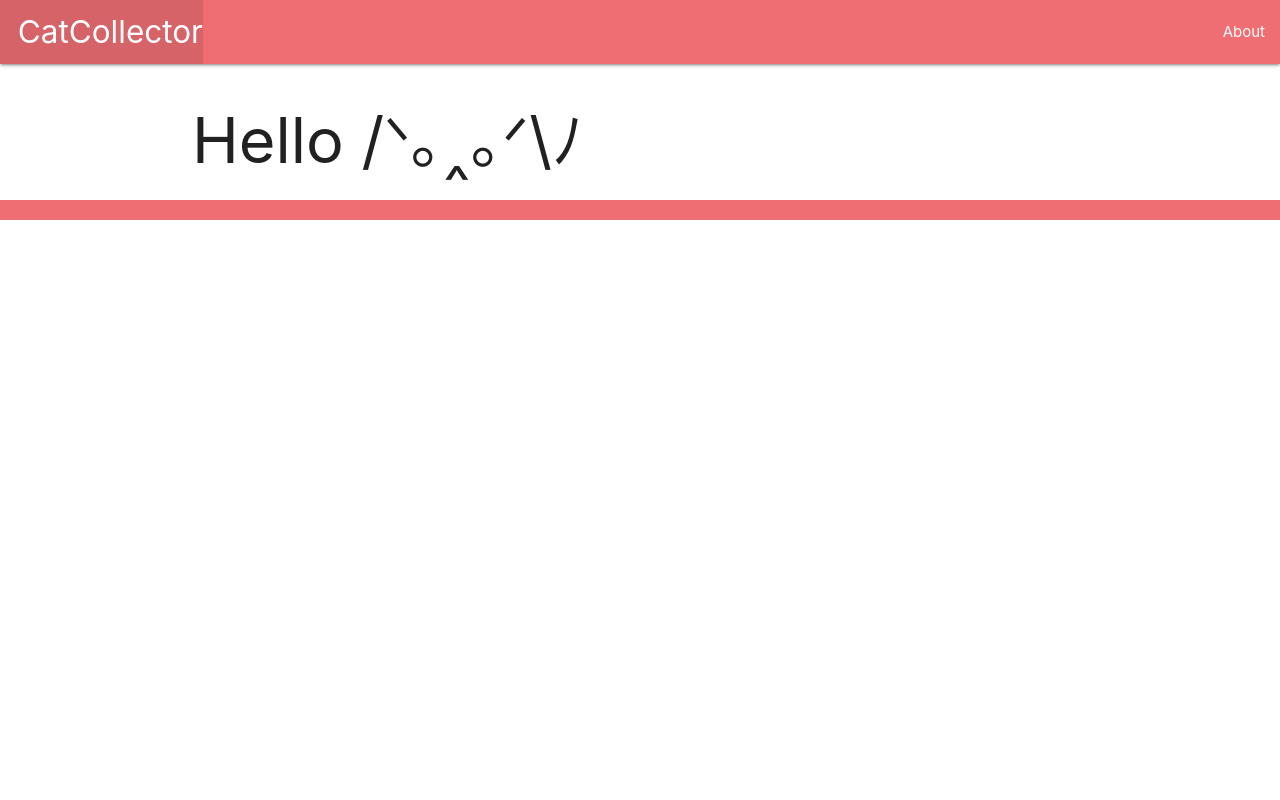
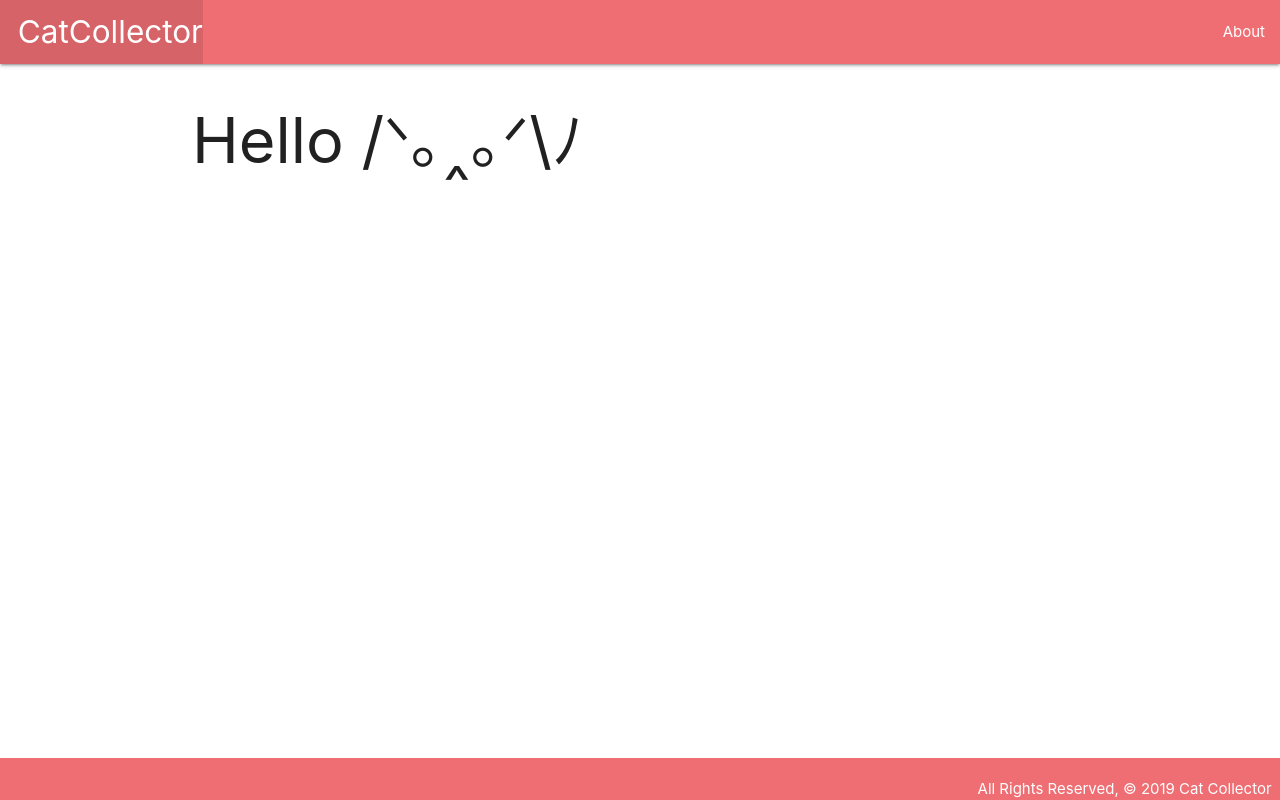
Before and after one commit to dtklumpp/copy-catcollector, a Django app: page / in a window 1280 px wide. Run offline with Django 3.2, Linux system fonts and the light colour scheme.

Commit message:
adds static files

```diff
--- /dev/null
+++ b/main_app/static/styles/main.css
@@ -0,0 +1,14 @@
+body {
+  display: flex;
+  min-height: 100vh;
+  flex-direction: column;
+}
+
+main {
+  flex: 1 0 auto;
+}
+
+footer {
+  padding-top: 0;
+  text-align: right;
+}
--- a/main_app/templates/base.html
+++ b/main_app/templates/base.html
@@ -1,3 +1,5 @@
+{% load static %}
+
 <!DOCTYPE html>
 <html lang="en">
 <head>
@@ -6,6 +8,7 @@
   <meta http-equiv="X-UA-Compatible" content="ie=edge">
   <title>Cat Collector</title>
   <link rel="stylesheet" href="https://cdnjs.cloudflare.com/ajax/libs/materialize/1.0.0/css/materialize.min.css">
+  <link rel="stylesheet" href="{% static 'styles/main.css' %}" >
 </head>
 <body>
   <header class="navbar-fixed">
```
